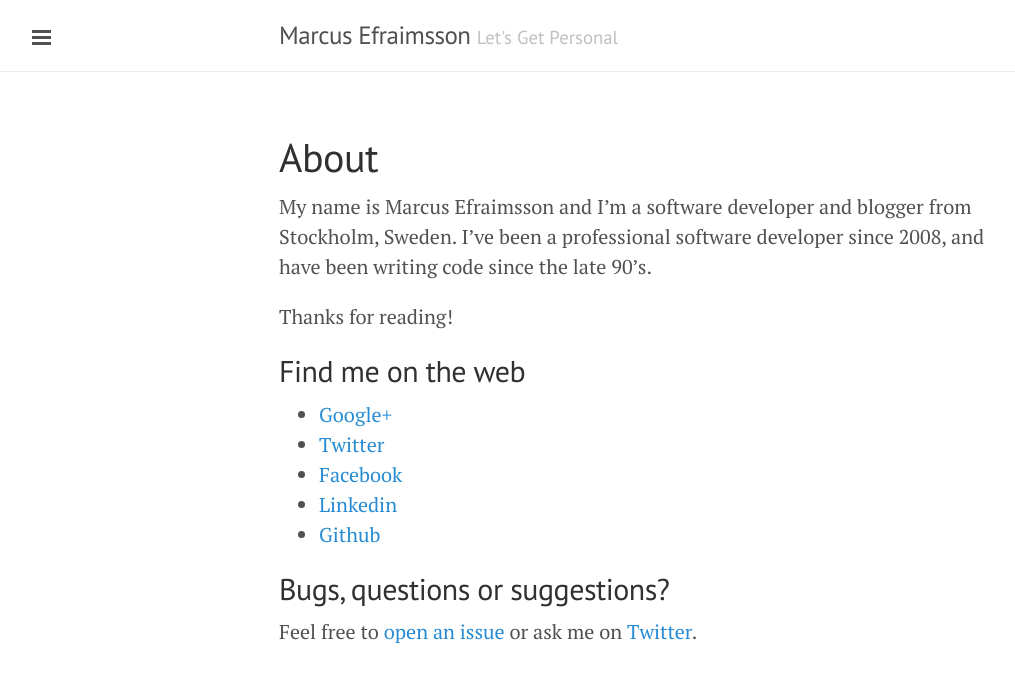
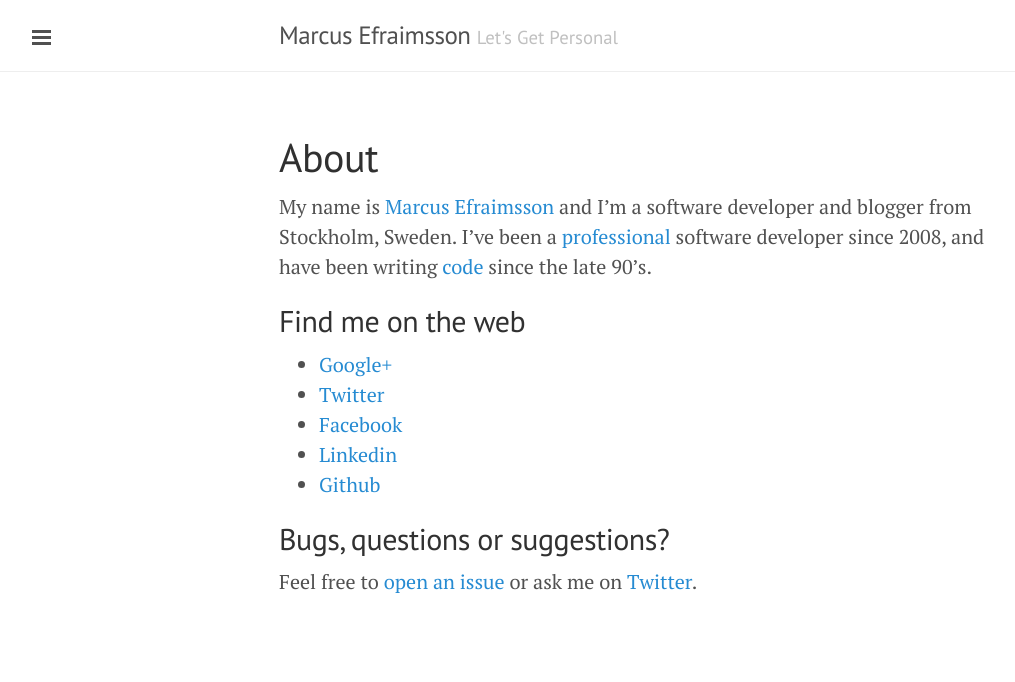
Before and after one commit to marefr/marefr.github.io, a Jekyll site: the page built from about.md, in a window 1280 px wide. Shown: the top 682 px of the page, without its empty margins (1-1016 px from the left). Built offline with Jekyll 4.4.1, drawn with Linux system fonts in a browser that asks for light colours; nearby versions of some CDN libraries; Markdown is read by kramdown in place of the engine named in the settings.

Commit message:
Uppdaterat {filnamn}

```diff
--- a/about.md
+++ b/about.md
@@ -4,16 +4,14 @@
 published: true
 ---
 
-My name is {{ site.author.name }} and I'm a software developer and blogger from Stockholm, Sweden. I've been a professional software developer since 2008, and have been writing code since the late 90's.
-
-Thanks for reading!
+My name is <a href="{{ site.author.google }}?rel=me" rel="me" target="_blank">{{ site.author.name }}</a> and I'm a software developer and blogger from Stockholm, Sweden. I've been a <a href="{{ site.author.linkedin }}" rel="me" target="_blank">professional</a> software developer since 2008, and have been writing <a href="{{ site.author.github }}" rel="me" target="_blank">code</a> since the late 90's.
 
 ## Find me on the web
-* <a href="{{ site.author.google }}" rel="me">Google+</a>
-* <a href="{{ site.author.twitter }}" rel="me">Twitter</a>
-* <a href="{{ site.author.facebook }}" rel="me">Facebook</a>
-* <a href="{{ site.author.linkedin }}" rel="me">Linkedin</a>
-* <a href="{{ site.author.github }}" rel="me">Github</a>
+* <a href="{{ site.author.google }}?rel=me" rel="me" target="_blank">Google+</a>
+* <a href="{{ site.author.twitter }}" rel="me" target="_blank">Twitter</a>
+* <a href="{{ site.author.facebook }}" rel="me" target="_blank">Facebook</a>
+* <a href="{{ site.author.linkedin }}" rel="me" target="_blank">Linkedin</a>
+* <a href="{{ site.author.github }}" rel="me" target="_blank">Github</a>
 
 ## Bugs, questions or suggestions?
 Feel free to [open an issue]({{ site.github.repo }}/issues/new) or ask me on [Twitter]({{ site.author.twitter }}).
```
